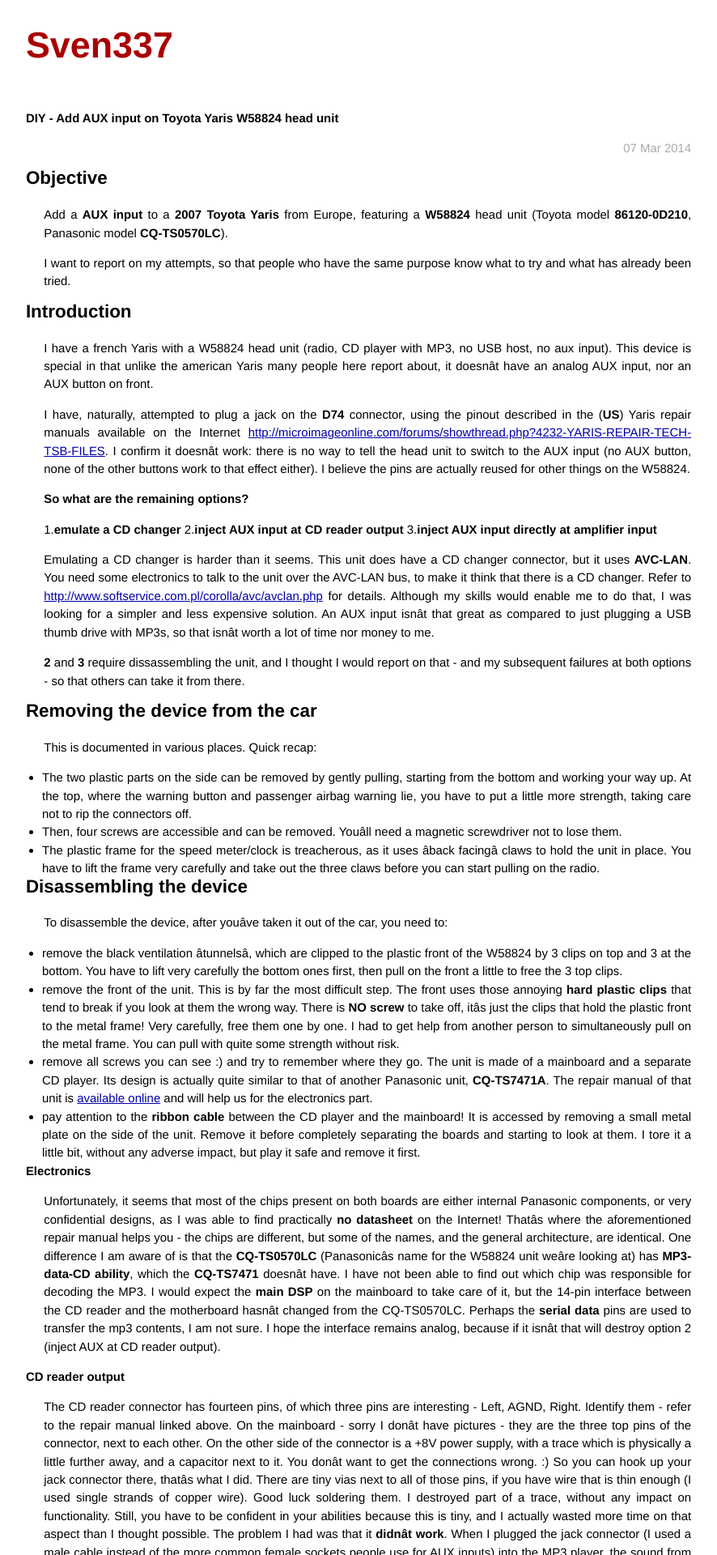
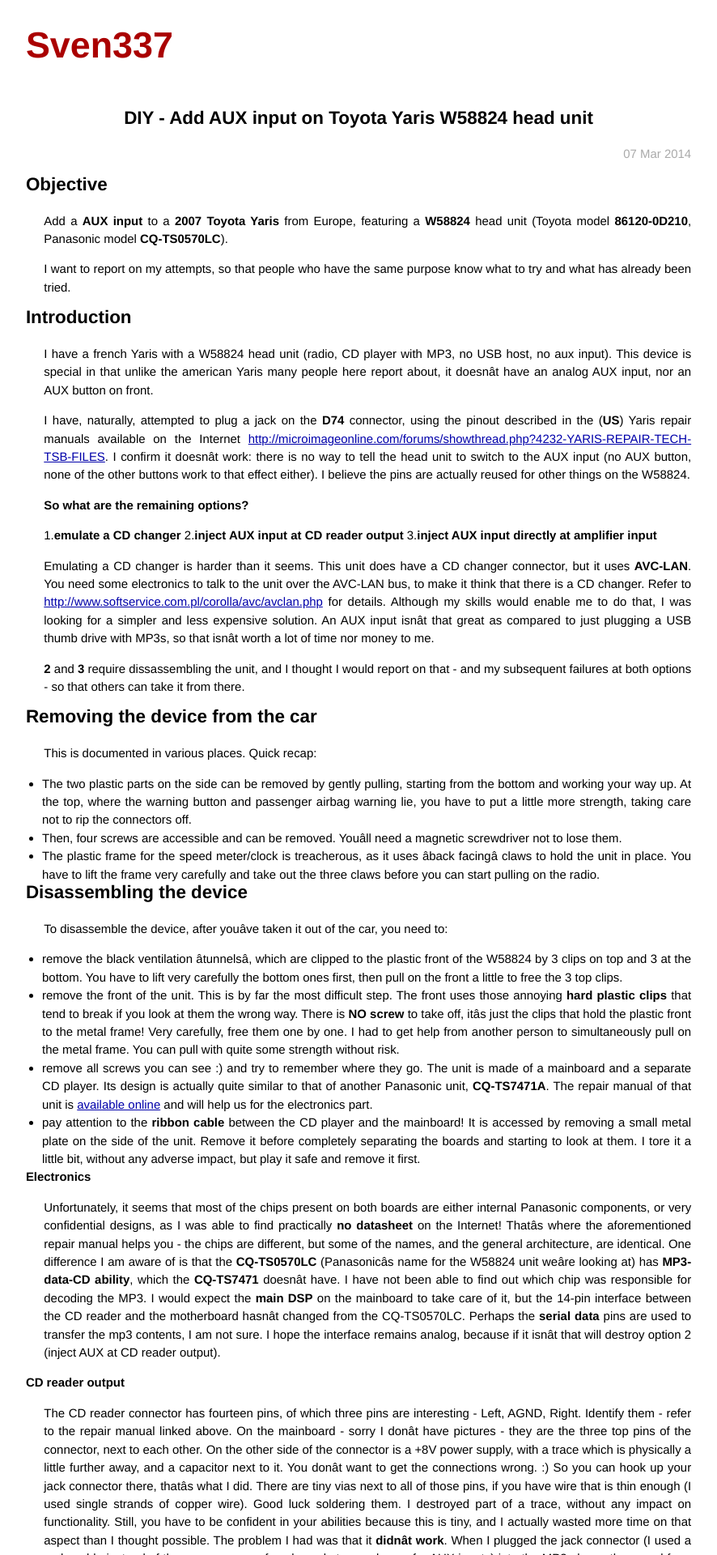
Before and after one commit to sven337/wblg, a Jekyll site: the page built from _posts/2014-03-07-aux-input-on-Toyota-Yaris-W58824.markdown, in a window 1280 px wide. Shown: the top 1920 px of the page at 81% size, without its empty margins (197-1083 px from the left). Built offline with Jekyll 4.4.1, drawn with Linux system fonts in a browser that asks for light colours; comment, search, counter and statistics services are not loaded.

Commit message:
layout: pagetitle is H1, not H2

```diff
--- a/_layouts/post.html
+++ b/_layouts/post.html
@@ -1,7 +1,7 @@
 ---
 layout: default
 ---
-<h2>{{ page.title }}</h2>
+<h1 class="pagetitle">{{ page.title }}</h1>
 <p class="meta">{{ page.date | date_to_string }}</p>
 
 <div class="post">
```
